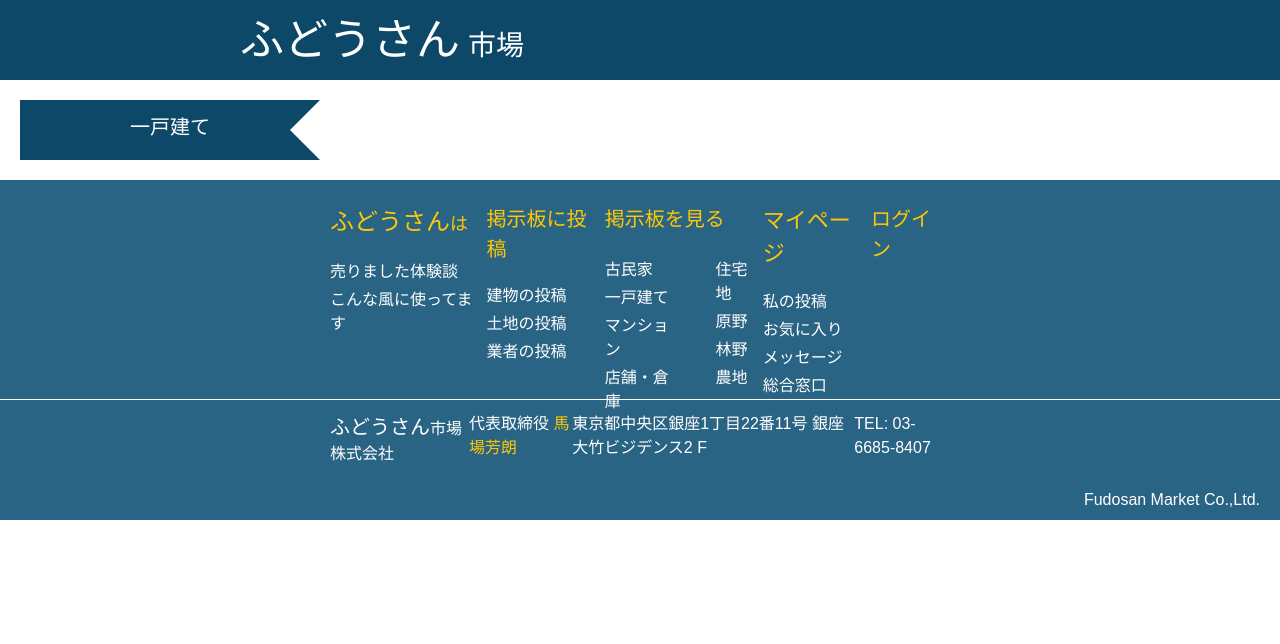
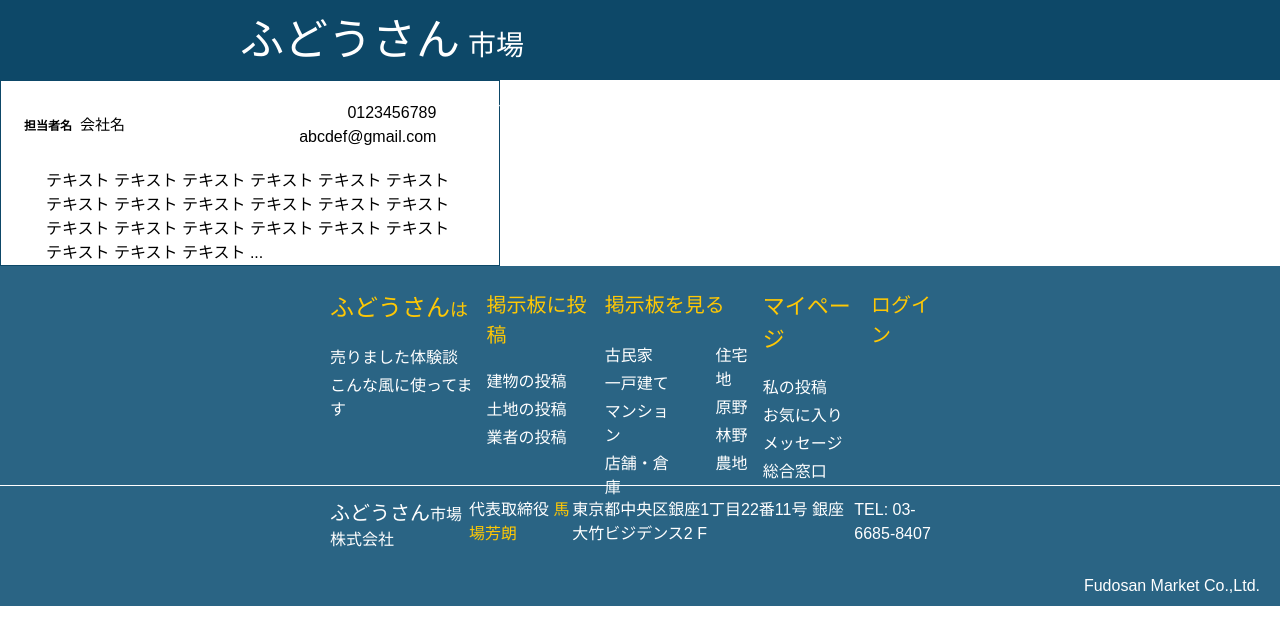
Before and after one commit to stormrageqb/FudosanRealEstate, a React (Create React App) app in the folder Front-end/: page /category in a window 1280 px wide. Shown: the top 644 px of the page. Built offline with nearby package versions, Linux system fonts and the light colour scheme.

Commit message:
feat: create ikekita/component/agentcard

```diff
--- a/Front-end/src/components/AgentCard.jsx
+++ b/Front-end/src/components/AgentCard.jsx
@@ -0,0 +1,26 @@
+import React from "react";
+import ShowContents from './ShowContents'
+
+ const AgentCard =({companyName, agentName, phoneNumber, emailAddress, content}) =>{
+
+    return(
+        <div className="w-[500px] pt-[20px] border border-[#0D4868]">
+            <div className="flex justify-between items-center">
+                <div className="pl-[23px]">
+                    <span className=" text-[12px] font-Abhaya Libre SemiBold font-bold pr-2  ">{agentName}</span>
+                    <span className="text-[15px] font-Arial">{companyName}</span>
+                </div>
+                <div className="flex flex-col items-end pr-[30px] ">
+                    <p>{phoneNumber}</p>
+                    <p>{emailAddress}</p>
+                </div>
+            </div>
+            <div className="pt-[20px] px-[45px]">
+                <ShowContents text={content} maxLength={121}/>
+            </div>
+        </div>
+    )
+
+ }
+
+ export default AgentCard;
--- a/Front-end/src/components/Pagination.jsx
+++ b/Front-end/src/components/Pagination.jsx
@@ -1,9 +1,13 @@
 import React from "react";
-import FlagTextContainer from "./FlagTextContainer";
+import AgentCard from "./AgentCard";
 
 const Pagination = () =>{
     return(
-        <FlagTextContainer text='一戸建て' />
+        <AgentCard companyName="会社名" agentName="担当者名" phoneNumber="0123456789" emailAddress="abcdef@gmail.com"
+        content="テキスト テキスト テキスト テキスト テキスト テキスト テキスト
+        テキスト テキスト テキスト テキスト テキスト テキスト テキスト
+        テキスト テキスト テキスト テキスト テキスト テキスト テキスト
+        テキスト テキスト テキスト テキスト テキスト テキスト テキスト" />
     )
 }
 
```
